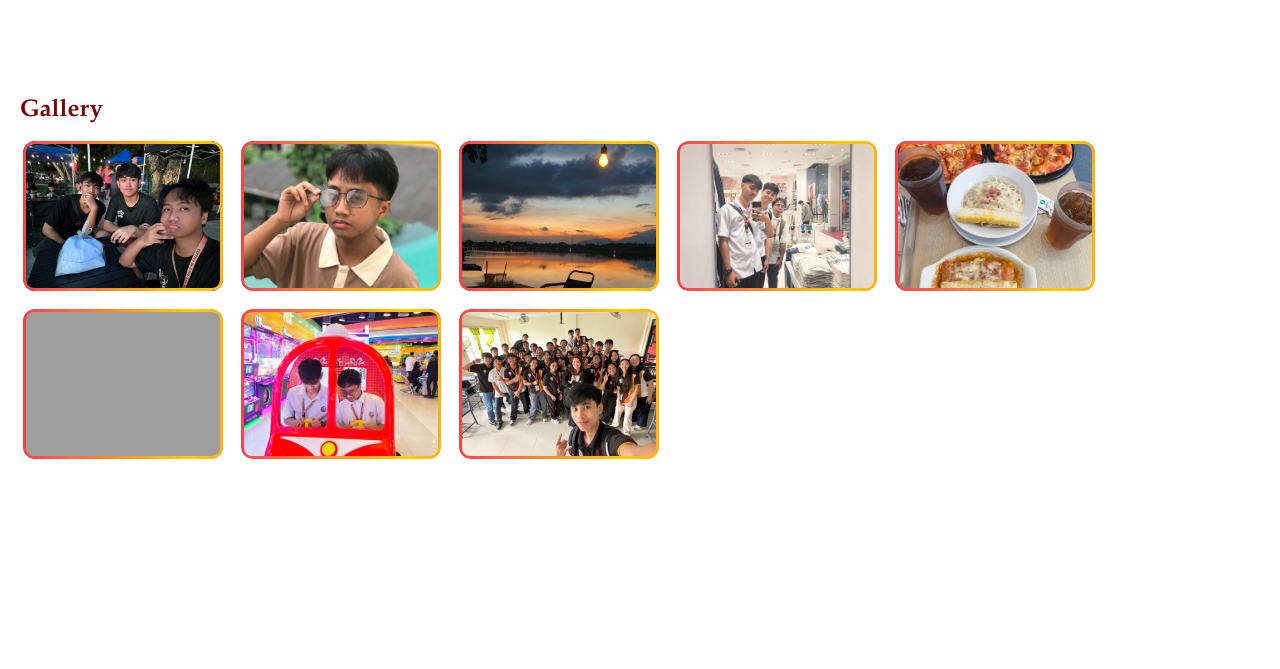
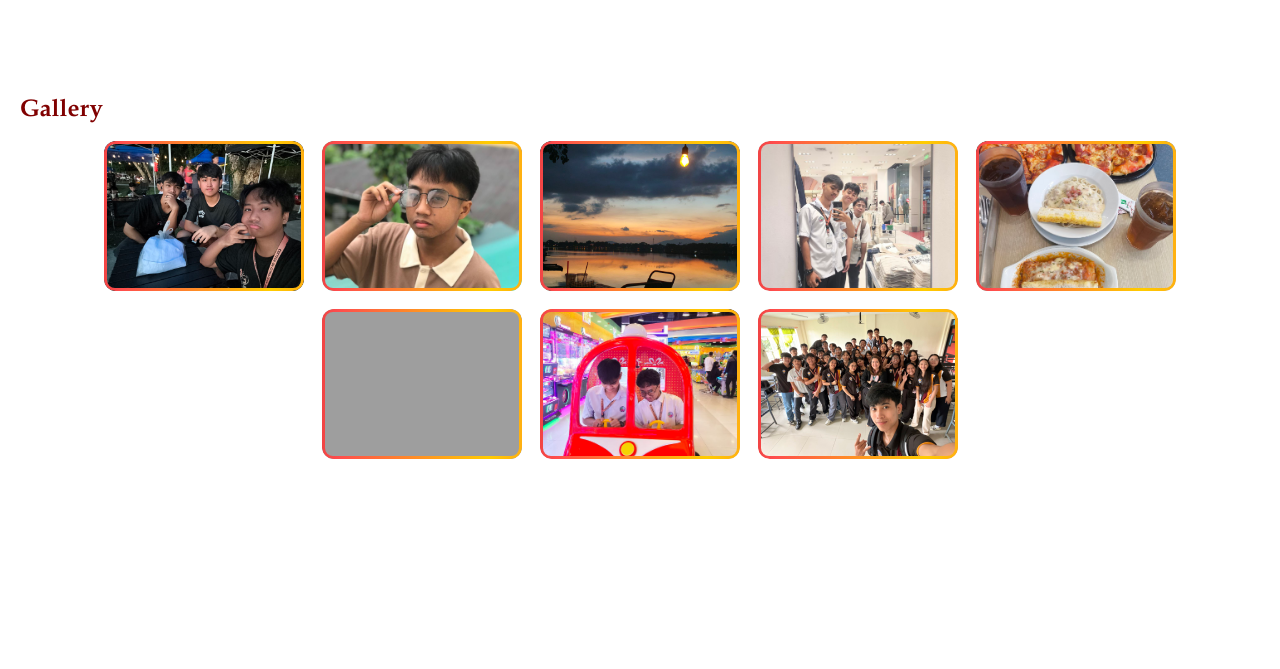
Before and after one commit to kenneth-dev01/My-Portfolio, a plain HTML site: page index.html in a window 1280 px wide. Shown: the part 1540-2209 px from the top of the page. Drawn offline with Linux system fonts and the light colour scheme; grey boxes are pictures that could not be loaded.

Commit message:
Update gallery.css

```diff
--- a/gallery.css
+++ b/gallery.css
@@ -16,6 +16,9 @@
     display: flex;
     flex-wrap: wrap;
     gap: 12px;
+    justify-content: center;
+    align-items: center;
+
 }
 
 .gallery-item {
@@ -26,6 +29,7 @@
     border-radius: 12px;
     flex-shrink: 0;
     border: 3px solid transparent;
+    flex: 0 0 auto;
 }
 
 .gallery-item::before {
```
